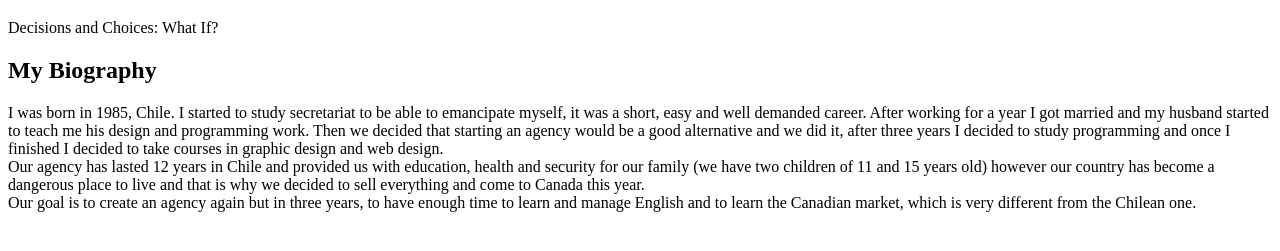
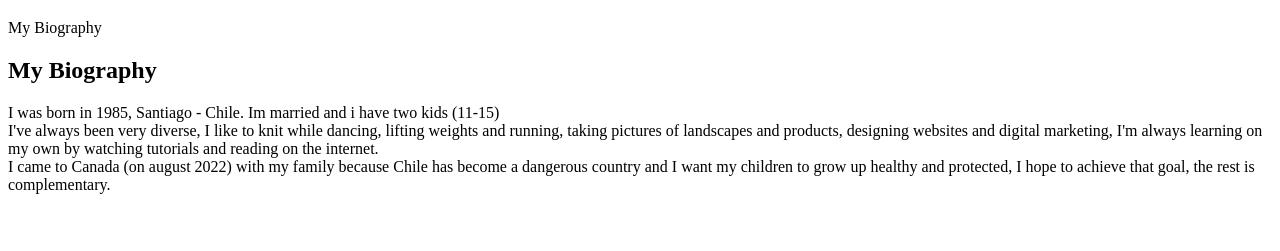
Before and after one commit to dabustosa85/lab-01, a plain HTML site: page index.html in a window 1280 px wide. Shown: the part 61-312 px from the top of the page. Drawn offline with Linux system fonts and the light colour scheme.

Commit message:
Changed biography

```diff
--- a/index.html
+++ b/index.html
@@ -11,22 +11,17 @@
 <body>
     <header>
         <h1>Daniela Bustos Aranda - Biography</h1>
-        <p>Decisions and Choices: What If?</p>
+        <p>My Biography</p>
     </header>
-
     <section>
         <h2>My Biography</h2>
         <p>
-            I was born in 1985, Chile. I started to study secretariat to be able to emancipate myself, it was a short,
-            easy and well demanded career. After working for a year I got married and my husband started to teach me his
-            design and programming work. Then we decided that starting an agency would be a good alternative and we did
-            it, after three years I decided to study programming and once I finished I decided to take courses in
-            graphic design and web design. <br>
-            Our agency has lasted 12 years in Chile and provided us with education, health and security for our family
-            (we have two children of 11 and 15 years old) however our country has become a dangerous place to live and
-            that is why we decided to sell everything and come to Canada this year. <br>
-            Our goal is to create an agency again but in three years, to have enough time to learn and manage English
-            and to learn the Canadian market, which is very different from the Chilean one.
+            I was born in 1985, Santiago - Chile. Im married and i have two kids (11-15) <br>
+            I've always been very diverse, I like to knit while dancing, lifting weights and running, taking pictures of
+            landscapes and products, designing websites and digital marketing, I'm always learning on my own by watching
+            tutorials and reading on the internet. <br>
+            I came to Canada (on august 2022) with my family because Chile has become a dangerous country and I want my
+            children to grow up healthy and protected, I hope to achieve that goal, the rest is complementary.
         </p>
     </section>
 </body>
```
